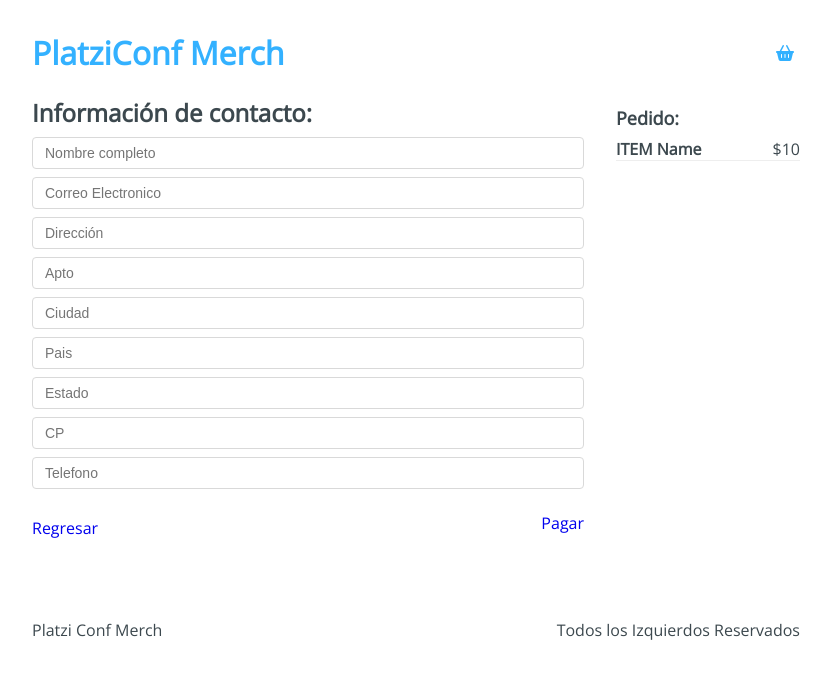
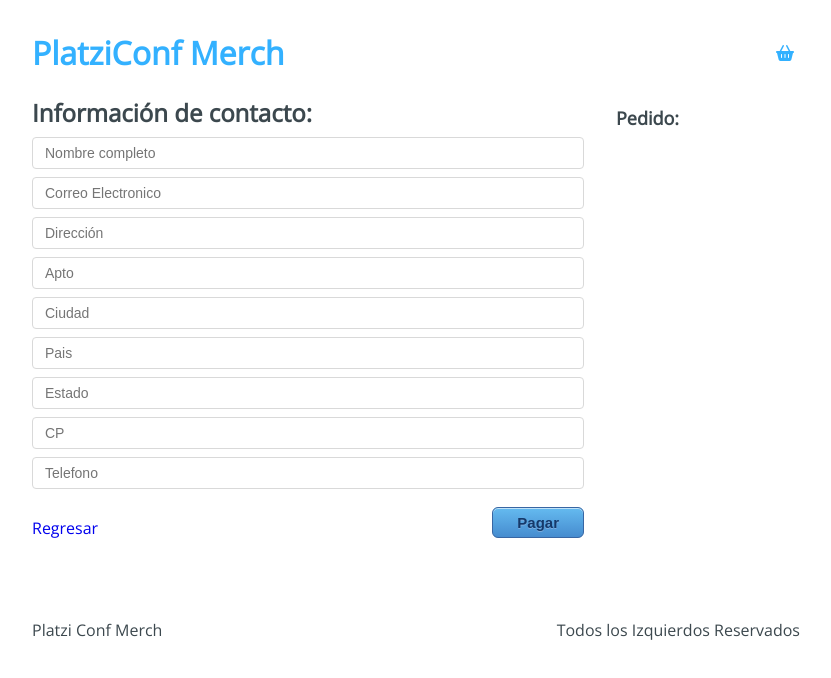
Before and after one commit to Kegovc/-platzi-conf-merch, a React app: page /checkout/information in a window 1280 px wide. Shown: the top 678 px of the page, without its empty margins (224-1055 px from the left). Built offline with nearby package versions, Linux system fonts and the light colour scheme.

Commit message:
useRef en la página de checkout

```diff
--- a/initialState.js
+++ b/initialState.js
@@ -1,5 +1,6 @@
 export default {
     cart: [],
+    buyer: [],
     products: [
       {
         'id': '1',
--- a/package.json
+++ b/package.json
@@ -22,6 +22,7 @@
     "eslint-plugin-jsx-a11y": "^6.4.1",
     "eslint-plugin-prettier": "^3.4.0",
     "eslint-plugin-react": "^7.23.2",
+    "nanoid": "^3.1.22",
     "prettier": "^2.2.1",
     "react": "^17.0.2",
     "react-dom": "^17.0.2",
--- a/src/containers/Checkout.jsx
+++ b/src/containers/Checkout.jsx
@@ -18,7 +18,7 @@
             <div className="Checkout-content">
             {cart.length>0?<h3>Lista de Pedidos:</h3>:<h3>Sin Pedidos...</h3>}
                 {cart.map(m=>(
-                <div className="Checkout-item">
+                <div className="Checkout-item" key={m.nano_id}>
                     <div className="Checkout-element">
                         <h4>{m.title}</h4>
                         <span>${m.price}</span>
--- a/src/containers/Information.jsx
+++ b/src/containers/Information.jsx
@@ -1,8 +1,31 @@
-import React from 'react'
+import React, { useRef ,useContext } from 'react'
 import { Link } from 'react-router-dom'
+import AppContext from '../context/AppContext'
 import '../styles/components/Information.css'
 
 const Information = () => {
+    const { state, addToBuyer } = useContext(AppContext)
+    const form = useRef(null)
+    const { cart } = state
+    const handleSumTotal = () => {
+        const reducer = (v,c)=> v+c.price
+        return cart.reduce(reducer,0)
+    }
+    const handleSubmit = () => {
+        const formData = new FormData(form.current)
+        const buyer = {
+            'name': formData.get('name'),
+            'email': formData.get('email'),
+            'address': formData.get('address'),
+            'apto': formData.get('apto'),
+            'city': formData.get('city'),
+            'country': formData.get('country'),
+            'state': formData.get('state'),
+            'cp': formData.get('cp'),
+            'phone': formData.get('phone'),
+        }
+        addToBuyer(buyer)
+    }
     return (
         <div className="Information">
             <div className="Information-content">
@@ -10,7 +33,7 @@
                     <h2>Información de contacto:</h2>
                 </div>
                 <div className="Information-form">
-                    <form action="">
+                    <form ref={form}>
                         <input type="text" placeholder="Nombre completo" name="name"/>
                         <input type="text" placeholder="Correo Electronico" name="email"/>
                         <input type="text" placeholder="Dirección" name="address"/>
@@ -29,20 +52,22 @@
                         </Link>
                     </div>
                     <div className="Information-next">
-                        <Link to="/checkout/payment">
+                        <button type="button" onClick={handleSubmit}>
                             Pagar
-                        </Link>
+                        </button>
                     </div>
                 </div>
             </div>
             <div className="Information-sidebar">
                 <h3>Pedido:</h3>
-                <div className="Information-item">
+                {cart.map(m=>(
+                <div className="Information-item" key={m.nano_id}>
                     <div className="Information-element">
-                        <h4>ITEM Name</h4>
-                        <span>$10</span>
+                        <h4>{m.title}</h4>
+                        <span>${m.price}</span>
                     </div>
                 </div>
+                ))}
             </div>
         </div>
     )
--- a/src/hooks/useInitialState.js
+++ b/src/hooks/useInitialState.js
@@ -1,22 +1,30 @@
 import React, { useState } from 'react'
 import initialState from '../../initialState'
+import { nanoid } from 'nanoid'
 
 const useInitialState = () => {
     const [state, setState] = useState(initialState)
     const addToCart = payload => {
         setState({
             ...state,
-            cart: [...state.cart, payload]
+            cart: [...state.cart, {...payload,nano_id:nanoid()}]
         })
     }
     const removeFromCart = payload => {
         setState({
             ...state,
-            cart: state.cart.filter(ff=>ff.id!==payload.id)
+            cart: state.cart.filter(ff=>ff.nano_id!==payload.nano_id)
+        })
+    }
+    const addToBuyer = payload => {
+        setState({
+            ...state,
+            buyer: [...state.buyer||[], payload]
         })
     }
 
     return {
+        addToBuyer,
         addToCart,
         removeFromCart,
         state
```
Also changed, not shown: 1 other file (tests, documents, lock files or other folders).
